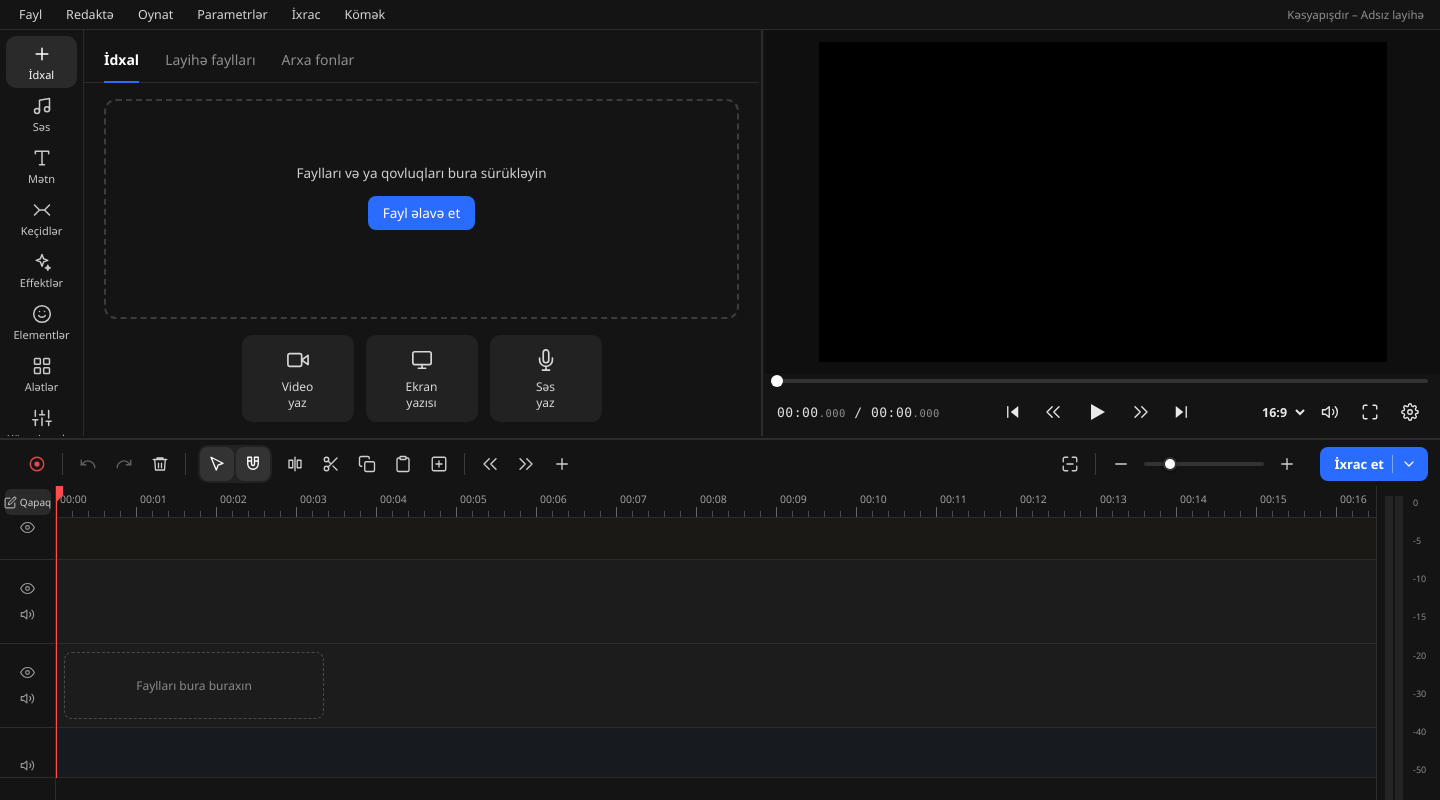
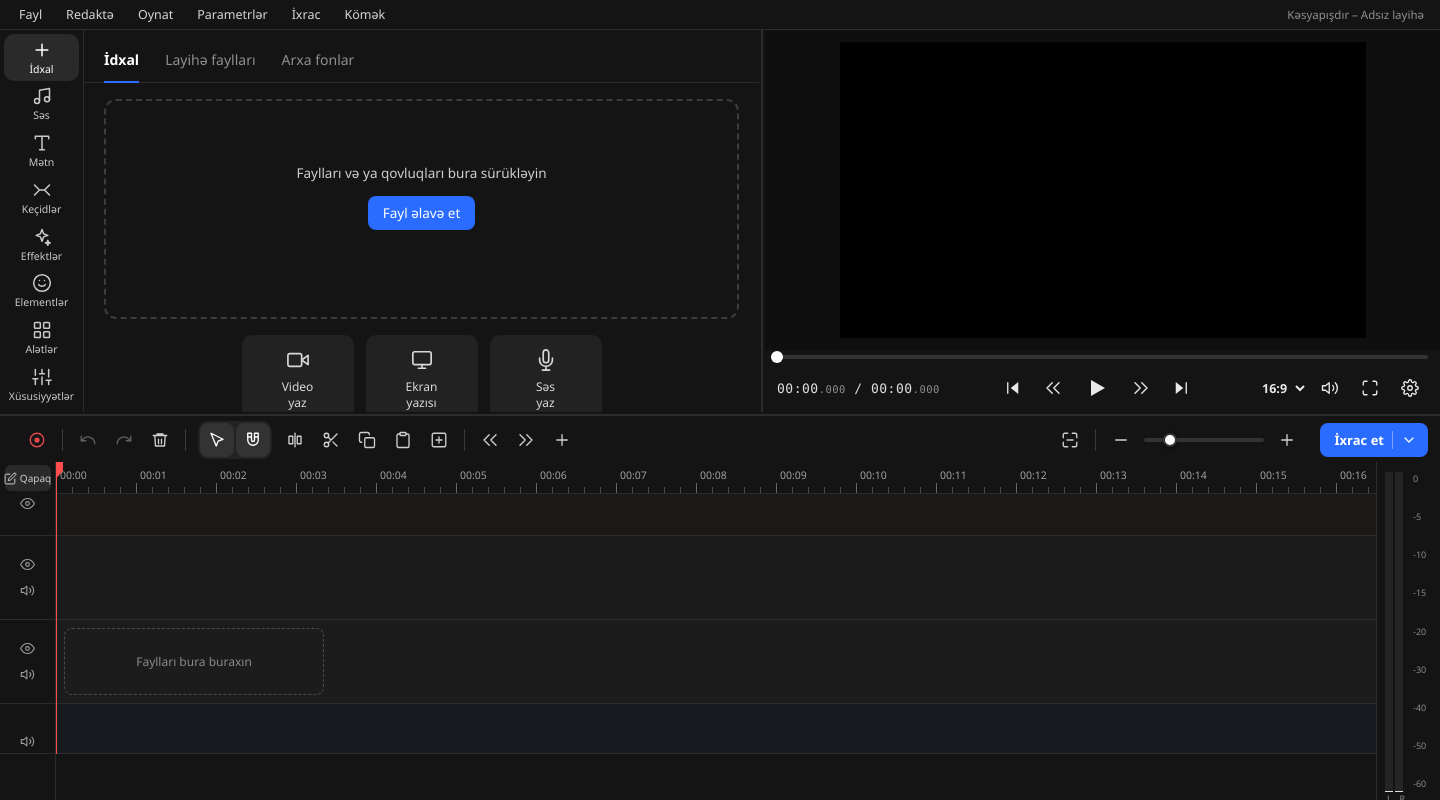
Before and after one commit to abdullayevmeherrem10-coder/kesyapisdir, an Electron app: page app/index.html in a window 1440 px wide. Drawn offline with Linux system fonts and the light colour scheme; no server answers.

Commit message:
Sol panel bölmələrini panelin tam hündürlüyünə payla, zaman xətti standart hündürlüyü 45vh
Co-Authored-By: Claude Fable 5.1 <noreply@anthropic.com>

```diff
--- a/app/css/style.css
+++ b/app/css/style.css
@@ -26,7 +26,7 @@
 }
 * { box-sizing: border-box; }
 html, body { height: 100%; margin: 0; background: var(--bg); color: var(--text); font-size: 12px; overflow: hidden; }
-body { display: grid; grid-template-rows: 30px minmax(0, 1fr) 6px var(--tl-h, 42vh) 22px; grid-template-columns: minmax(0, 1fr); }
+body { display: grid; grid-template-rows: 30px minmax(0, 1fr) 6px var(--tl-h, 45vh) 22px; grid-template-columns: minmax(0, 1fr); }
 .splitter { background: var(--bg); position: relative; z-index: 20; }
 .splitter::after { content: ""; position: absolute; inset: 0; background: var(--border); transition: background .15s; }
 .splitter.v { cursor: col-resize; }
@@ -102,9 +102,10 @@ input[type=checkbox] { accent-color: var(--accent); width: 15px; height: 15px; }
 
 /* ===== İş sahəsi ===== */
 .workspace { display: grid; grid-template-columns: 84px var(--content-w, minmax(380px, 1fr)) 6px minmax(0, 1fr); min-height: 0; min-width: 0; }
-.rail { display: flex; flex-direction: column; gap: 0; padding: 6px 6px; border-right: 1px solid var(--border); background: var(--bg); overflow-y: auto; scrollbar-width: none; }
+.rail { display: flex; flex-direction: column; justify-content: space-evenly; gap: 0; padding: 4px 4px; border-right: 1px solid var(--border); background: var(--bg); overflow: hidden; }
 .rail::-webkit-scrollbar { display: none; }
-.rail-item { display: flex; flex-direction: column; align-items: center; gap: 3px; padding: 8px 2px 6px; border-radius: 10px; color: #c9c9c9; font-size: 11px; }
+.rail-item { display: flex; flex-direction: column; align-items: center; justify-content: center; gap: 3px; padding: 4px 1px; border-radius: 10px; color: #c9c9c9; font-size: 10.5px; flex: 1 1 auto; min-height: 0; max-height: 96px; width: 100%; overflow: hidden; }
+.rail-item span { white-space: nowrap; line-height: 1.2; }
 .rail-item .ic { width: 20px; height: 20px; }
 .rail-item:hover { background: var(--bg-3); color: #fff; }
 .rail-item.active { background: var(--bg-4); color: #fff; }
```
